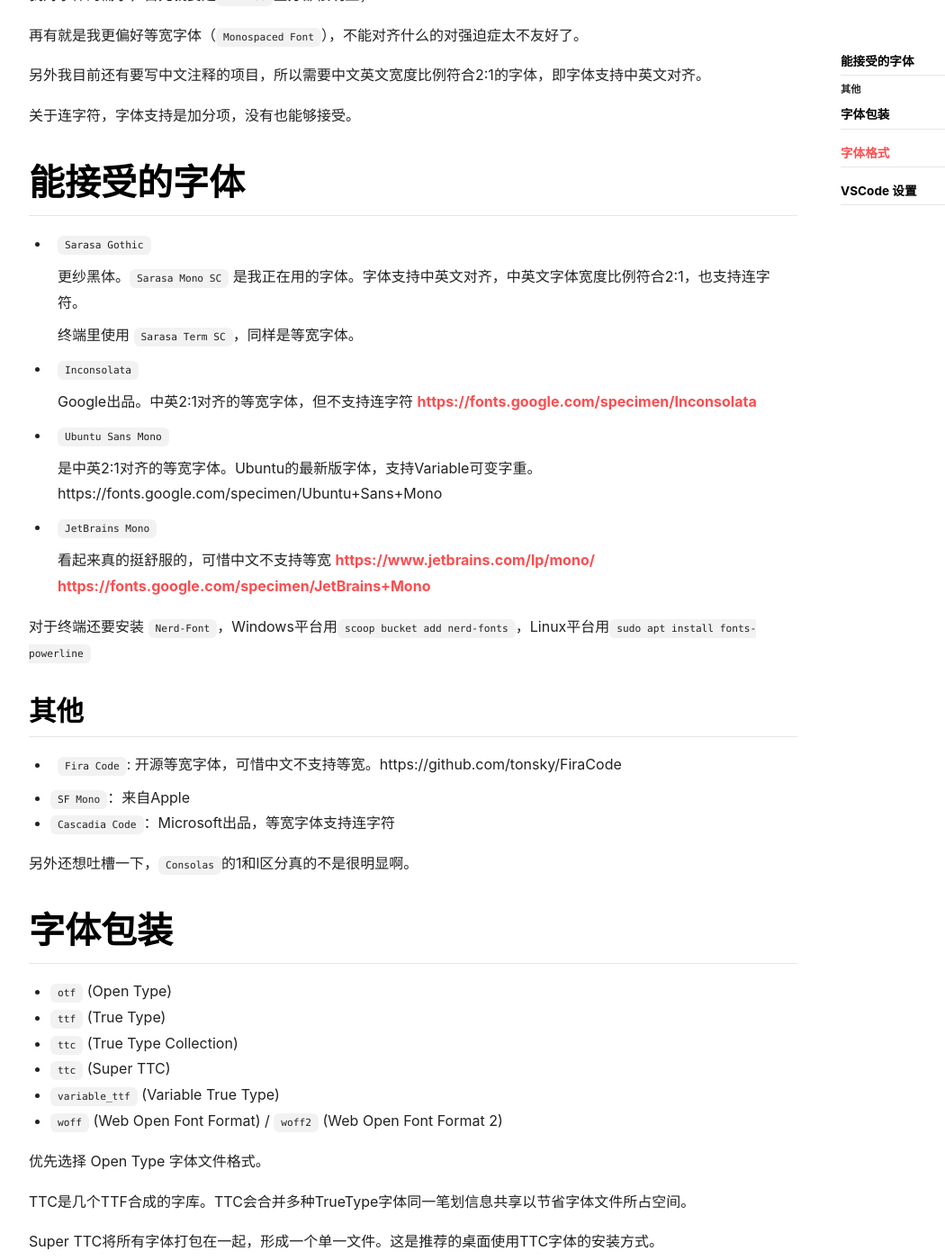
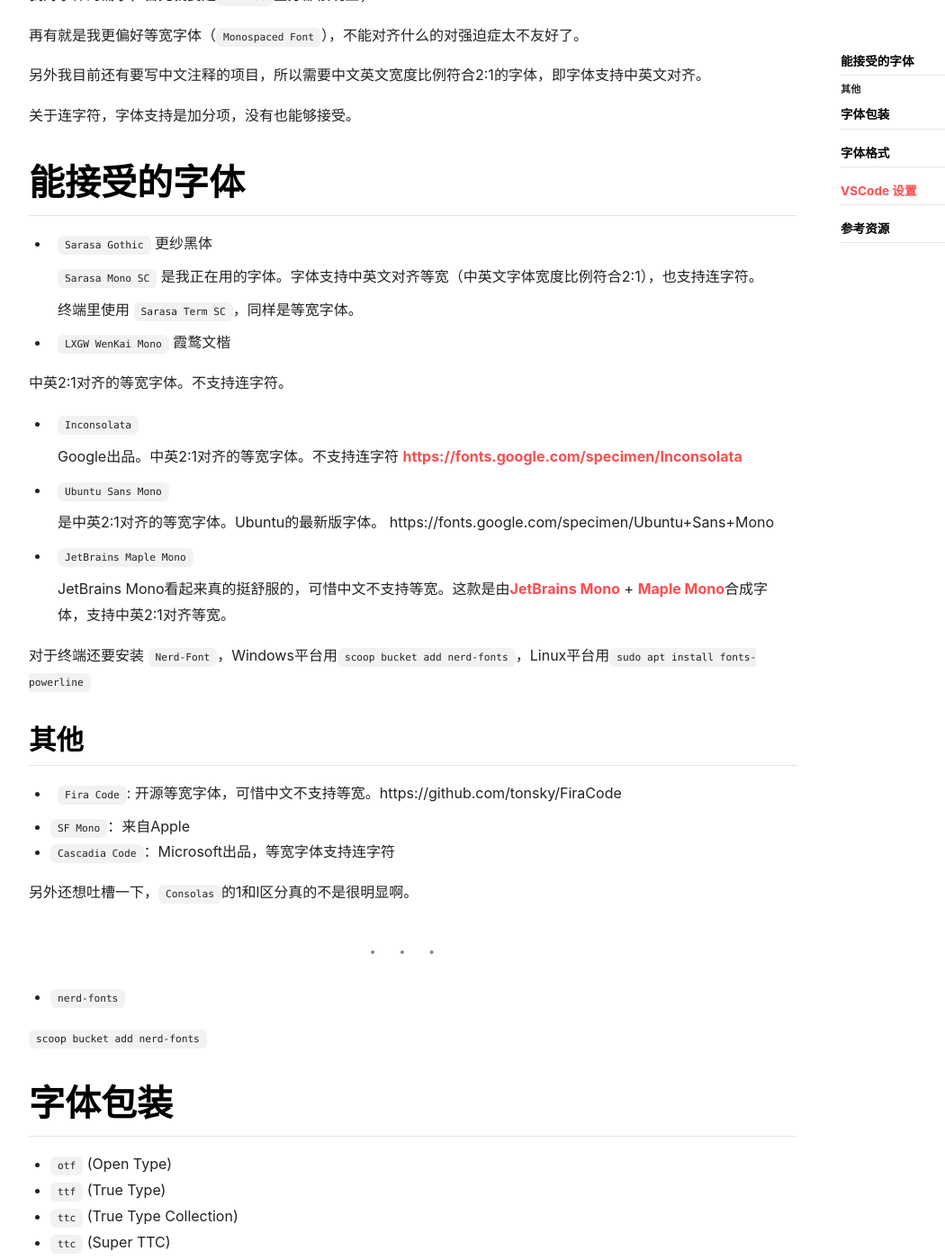
Before and after one commit to ittuann/ittuann.github.io, a Jekyll site: the page built from _posts/2023-05-12-Fonts.md, in a window 1280 px wide and 1400 px high, scrolled down 329 px. Shown: the whole window at 90% size, without its empty margins (71-1121 px from the left). Built offline with Jekyll 4.4.1, drawn with Linux system fonts in a browser that asks for light colours; nearby versions of some CDN libraries; comment, search, counter and statistics services are not loaded; some of the changed text lies outside the part shown.

Commit message:
update 26.4.2

````diff
--- a/_posts/2023-05-12-Fonts.md
+++ b/_posts/2023-05-12-Fonts.md
@@ -25,23 +25,27 @@ aside:
 
 # 能接受的字体
 
-- `Sarasa Gothic`
+- `Sarasa Gothic` 更纱黑体
 
-  更纱黑体。`Sarasa Mono SC` 是我正在用的字体。字体支持中英文对齐，中英文字体宽度比例符合2:1，也支持连字符。
+  `Sarasa Mono SC` 是我正在用的字体。字体支持中英文对齐等宽（中英文字体宽度比例符合2:1），也支持连字符。
 
   终端里使用 `Sarasa Term SC`，同样是等宽字体。
 
+- `LXGW WenKai Mono` 霞鹜文楷
+
+中英2:1对齐的等宽字体。不支持连字符。
+
 - `Inconsolata`
 
-  Google出品。中英2:1对齐的等宽字体，但不支持连字符 <https://fonts.google.com/specimen/Inconsolata>
+  Google出品。中英2:1对齐的等宽字体。不支持连字符 <https://fonts.google.com/specimen/Inconsolata>
 
 - `Ubuntu Sans Mono`
 
-  是中英2:1对齐的等宽字体。Ubuntu的最新版字体，支持Variable可变字重。 https://fonts.google.com/specimen/Ubuntu+Sans+Mono
+  是中英2:1对齐的等宽字体。Ubuntu的最新版字体。 https://fonts.google.com/specimen/Ubuntu+Sans+Mono
 
-- `JetBrains Mono`
+- `JetBrains Maple Mono`
 
-  看起来真的挺舒服的，可惜中文不支持等宽 <https://www.jetbrains.com/lp/mono/> <https://fonts.google.com/specimen/JetBrains+Mono>
+  JetBrains Mono看起来真的挺舒服的，可惜中文不支持等宽。这款是由[JetBrains Mono](https://github.com/JetBrains/JetBrainsMono) + [Maple Mono](https://github.com/subframe7536/maple-font)合成字体，支持中英2:1对齐等宽。
 
 
 
@@ -55,6 +59,12 @@ aside:
 - `Cascadia Code`：Microsoft出品，等宽字体支持连字符
 
 另外还想吐槽一下，`Consolas`的1和l区分真的不是很明显啊。
+
+---
+
+- `nerd-fonts`
+
+`scoop bucket add nerd-fonts`
 
 # 字体包装
 
@@ -155,3 +165,7 @@ VSCode 允许同时设置多个字体，不同字体间用 `,` 分隔，VSCode
   "editor.fontVariations": true, // 启用可变字重
 }
 ```
+
+# 参考资源
+
+https://fonts.zeoseven.com/items/159/
````
Also changed, not shown: _posts/2022-05-10-DoHandECH.md (+2 -1 lines), _posts/2026-01-19-iOS.md (+4 -4 lines).
